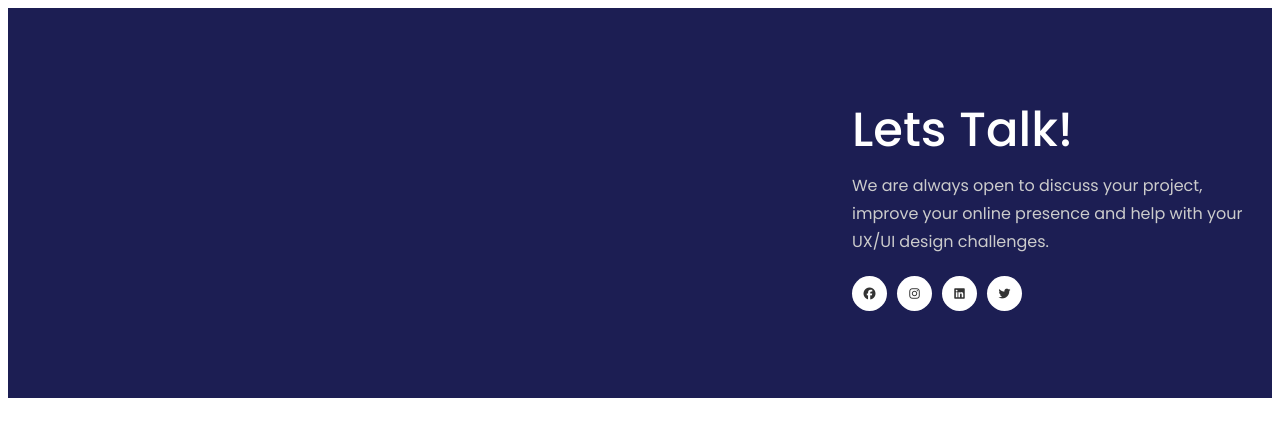
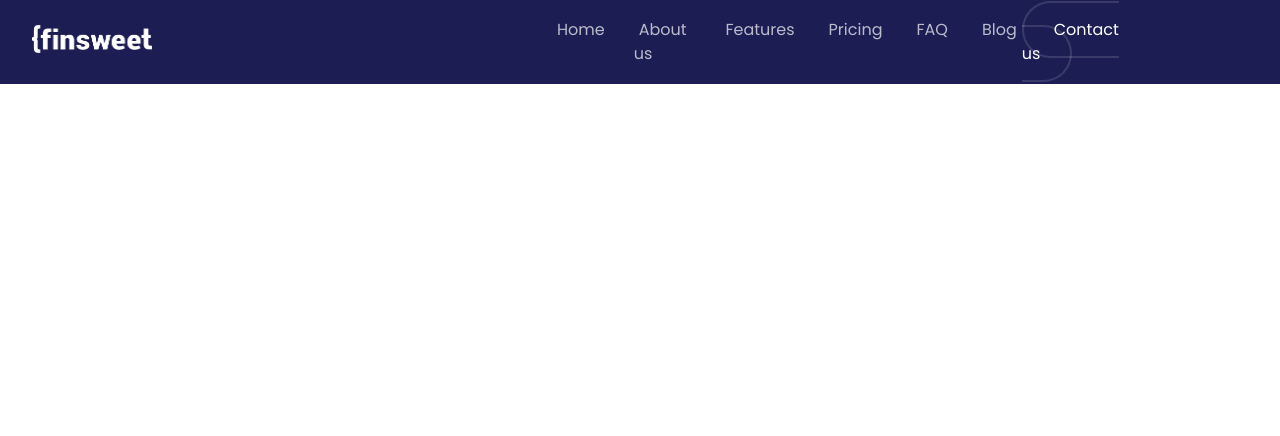
Before and after one commit to Sifatullah-Ripon/Webflow-Agency-Project, a plain HTML site: page index.html in a window 1280 px wide. Drawn offline with Linux system fonts and the light colour scheme.

Commit message:
Adding Navbar Component

```diff
--- a/css/styles.css
+++ b/css/styles.css
@@ -9,6 +9,8 @@
 *::after,
 *::before {
   box-sizing: border-box;
+  margin: 0;
+  padding: 0;
 }
 
 /* Typography */
@@ -810,3 +812,64 @@ input[type="radio"] {
     background-color: #1c1e83;
     color: #fff;
 }
+
+
+
+/* Navbar */
+
+
+.navbar {
+    width: 100%;
+    padding: 1.8rem 3.2rem;
+    display: flex;
+    justify-content: space-between;
+    align-items: center;
+    background-color: #1c1E53; /* Semi-transparent background */
+    color: #fff;
+}
+
+.logo a img {
+    width: 12rem;
+    height: 2.8rem;
+    color: #fff;
+}
+
+.nav-links {
+    margin-left: 40rem;
+    list-style: none;
+    display: flex;
+    gap: 2.4rem;
+}
+
+.nav-links li a {
+    padding: 0 0.5rem;
+    color: #bbbbcb;
+    text-decoration: none;
+    font-size: 1.6rem;
+    transition: color 0.3s;
+}
+
+.nav-links li a:hover {
+    color: #fff;
+}
+.contact-button {
+    margin-right: 8rem;
+}
+
+.contact-button a {
+    color: #fff;
+    text-decoration: none;
+    padding: 1.5rem 3rem;
+    border: 2px solid #f4f6fc23;
+    border-radius: 4rem;
+    transition: background-color 0.3s, color 0.3s;
+    -webkit-border-radius: 4rem;
+    -moz-border-radius: 4rem;
+    -ms-border-radius: 4rem;
+    -o-border-radius: 4rem;
+}
+
+.contact-button a:hover {
+    background-color: #fff;
+    color: #1c1e53;
+}
--- a/index.html
+++ b/index.html
@@ -13,18 +13,22 @@
 <body>
 
 
-    <footer class="footer">
-        <div class="footer-right">
-            <h2>Lets Talk!</h2>
-            <p>We are always open to discuss your project, improve your online presence and help with your UX/UI design challenges.</p>
-            <div class="social-icons">
-                <a href="#" class="social-icon facebook"><i class="fa-brands fa-facebook"></i></a>
-                <a href="#" class="social-icon instagram"><i class="fa-brands fa-instagram"></i></a>
-                <a href="#" class="social-icon linkedin"><i class="fa-brands fa-linkedin"></i></a>
-                <a href="#" class="social-icon twitter"><i class="fa-brands fa-twitter"></i></a>
-            </div>
+    <nav class="navbar">
+        <div class="logo">
+            <a href="#"><img src="images/logo.png" alt="finesweet-logo"></a>
         </div>
-    </footer>
+        <ul class="nav-links">
+            <li><a href="#">Home</a></li>
+            <li><a href="#">About us</a></li>
+            <li><a href="#">Features</a></li>
+            <li><a href="#">Pricing</a></li>
+            <li><a href="#">FAQ</a></li>
+            <li><a href="#">Blog</a></li>
+        </ul>
+        <div class="contact-button">
+            <a href="#">Contact us</a>
+        </div>
+    </nav>
 
 
 
```
Also changed, not shown: components/navbar.html (added, +16 -0 lines), images/logo.png (added).
